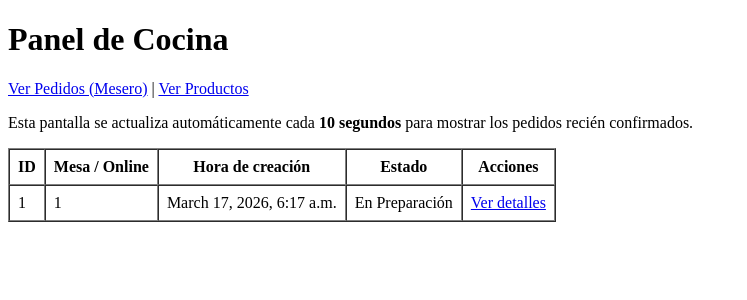
After one commit to acmazoh/Gestion_pedidos_inventario, a Django app: page /ventas/pedidos/cocina/ in a window 1280 px wide. The commit adds this page. Shown: the top 300 px of the page, without its empty margins (0-747 px from the left). Run offline with Django 4.2, Linux system fonts and the light colour scheme; a user stored in the database is signed in; data comes from the database, SQL or seed files in the repository.

Commit message:
agregue el dashboard de la cocina para visualizar los pedidos confirmados

```diff
--- /dev/null
+++ b/ventas/templates/ventas/cocina_dashboard.html
@@ -0,0 +1,50 @@
+<!DOCTYPE html>
+<html lang="es">
+<head>
+    <meta charset="UTF-8">
+    <title>Panel de Cocina - Pedidos en Preparación</title>
+</head>
+<body>
+    <h1>Panel de Cocina</h1>
+    <nav>
+        <a href="{% url 'pedido_list' %}">Ver Pedidos (Mesero)</a> |
+        <a href="{% url 'venta_list' %}">Ver Productos</a>
+    </nav>
+
+    <p>Esta pantalla se actualiza automáticamente cada <strong>10 segundos</strong> para mostrar los pedidos recién confirmados.</p>
+
+    <table border="1" cellpadding="8" cellspacing="0">
+        <thead>
+            <tr>
+                <th>ID</th>
+                <th>Mesa / Online</th>
+                <th>Hora de creación</th>
+                <th>Estado</th>
+                <th>Acciones</th>
+            </tr>
+        </thead>
+        <tbody>
+            {% for pedido in pedidos %}
+            <tr>
+                <td>{{ pedido.id }}</td>
+                <td>{{ pedido.mesa_o_online }}</td>
+                <td>{{ pedido.fecha_creacion }}</td>
+                <td>{{ pedido.get_estado_display }}</td>
+                <td><a href="{% url 'pedido_detail' pedido.id %}">Ver detalles</a></td>
+            </tr>
+            {% empty %}
+            <tr>
+                <td colspan="5">No hay pedidos en preparación en este momento.</td>
+            </tr>
+            {% endfor %}
+        </tbody>
+    </table>
+
+    <script>
+        // Refresca la página para que la cocina vea los pedidos nuevos confirmados en tiempo real.
+        setTimeout(function() {
+            window.location.reload();
+        }, 10000);
+    </script>
+</body>
+</html>
--- a/ventas/templates/ventas/pedido_list.html
+++ b/ventas/templates/ventas/pedido_list.html
@@ -8,7 +8,8 @@
     <h1>Pedidos</h1>
     <div>
         <a href="{% url 'pedido_create' %}">Crear Nuevo Pedido</a> |
-        <a href="{% url 'venta_list' %}">Volver a Productos</a>
+        <a href="{% url 'venta_list' %}">Volver a Productos</a> |
+        <a href="{% url 'cocina_dashboard' %}">Vista de Cocina</a>
     </div>
 
     <table border="1" cellpadding="8" cellspacing="0">
--- a/ventas/templates/ventas/producto_venta_list.html
+++ b/ventas/templates/ventas/producto_venta_list.html
@@ -8,7 +8,8 @@
 
     <nav>
         <a href="{% url 'pedido_list' %}">Ver Pedidos</a> |
-        <a href="{% url 'pedido_create' %}">Crear Nuevo Pedido</a>
+        <a href="{% url 'pedido_create' %}">Crear Nuevo Pedido</a> |
+        <a href="{% url 'cocina_dashboard' %}">Vista de Cocina</a>
     </nav>
 
     <h2>Categorías</h2>
--- a/ventas/urls.py
+++ b/ventas/urls.py
@@ -7,6 +7,7 @@ urlpatterns = [
     path('pedidos/nuevo/', views.PedidoCreateView.as_view(), name='pedido_create'),
     path('pedidos/<int:pk>/', views.PedidoDetailView.as_view(), name='pedido_detail'),
     path('pedidos/<int:pk>/confirmar/', views.PedidoConfirmarView.as_view(), name='pedido_confirm'),
+    path('pedidos/cocina/', views.CocinaDashboardView.as_view(), name='cocina_dashboard'),
     path('pedidos/<int:pedido_pk>/items/<int:item_pk>/incrementar/', views.PedidoProductoQuantityUpdateView.as_view(), name='pedido_item_increment'),
     path('pedidos/<int:pedido_pk>/items/<int:item_pk>/disminuir/', views.PedidoProductoQuantityUpdateView.as_view(), name='pedido_item_decrement'),
     path('pedidos/<int:pedido_pk>/items/<int:item_pk>/eliminar/', views.PedidoProductoDeleteView.as_view(), name='pedido_item_delete'),
--- a/ventas/views.py
+++ b/ventas/views.py
@@ -193,3 +193,15 @@ class PedidoConfirmarView(LoginRequiredMixin, View):
         pedido.estado = 'en_preparacion'
         pedido.save()
         return redirect('pedido_detail', pk=pk)
+
+
+class CocinaDashboardView(LoginRequiredMixin, ListView):
+    """Interfaz de cocina: muestra los pedidos confirmados en tiempo real."""
+
+    model = Pedido
+    template_name = 'ventas/cocina_dashboard.html'
+    context_object_name = 'pedidos'
+
+    def get_queryset(self):
+        # Mostrar pedidos que fueron confirmados (en preparación).
+        return super().get_queryset().filter(estado='en_preparacion').order_by('fecha_creacion')
```
